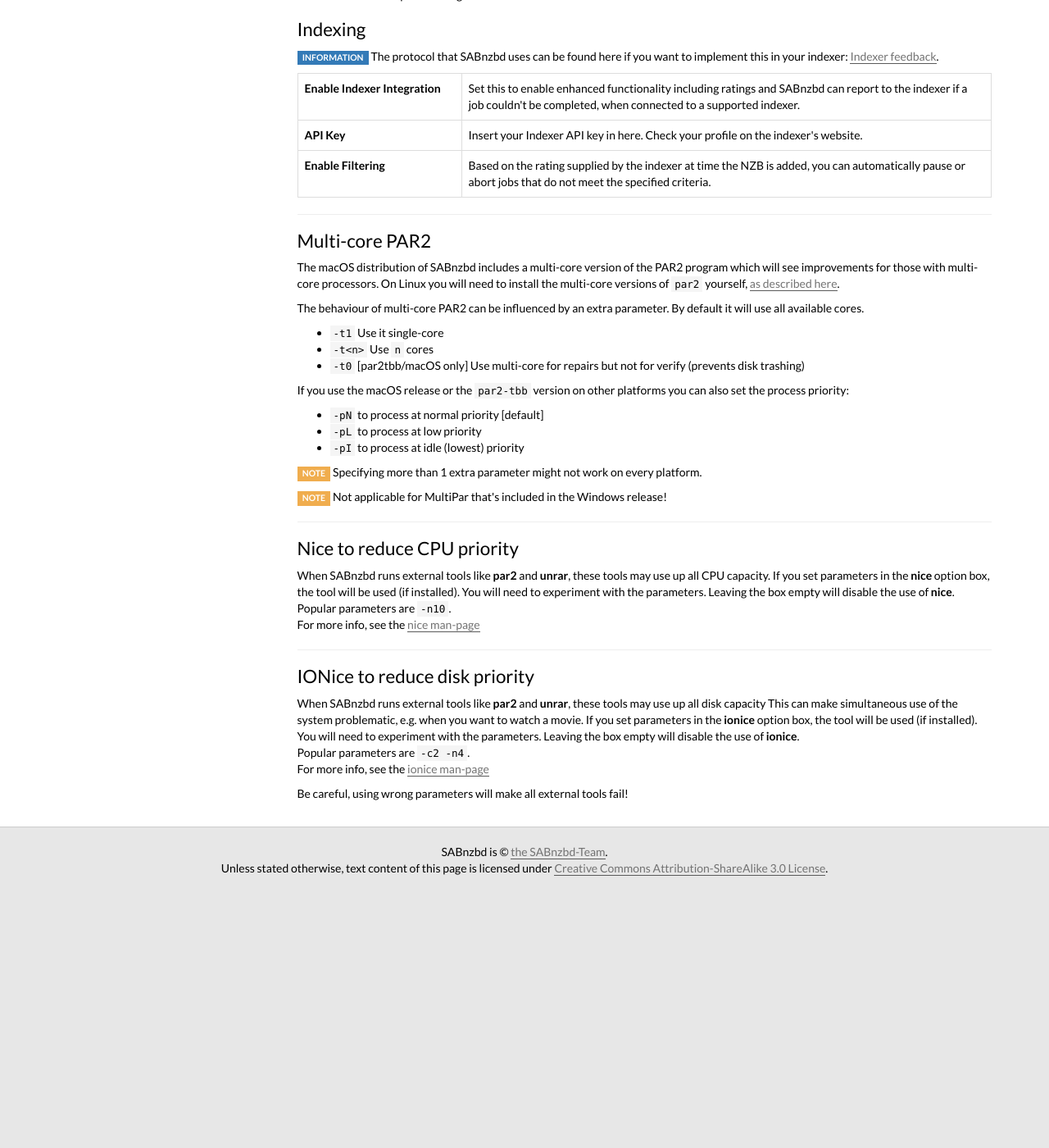
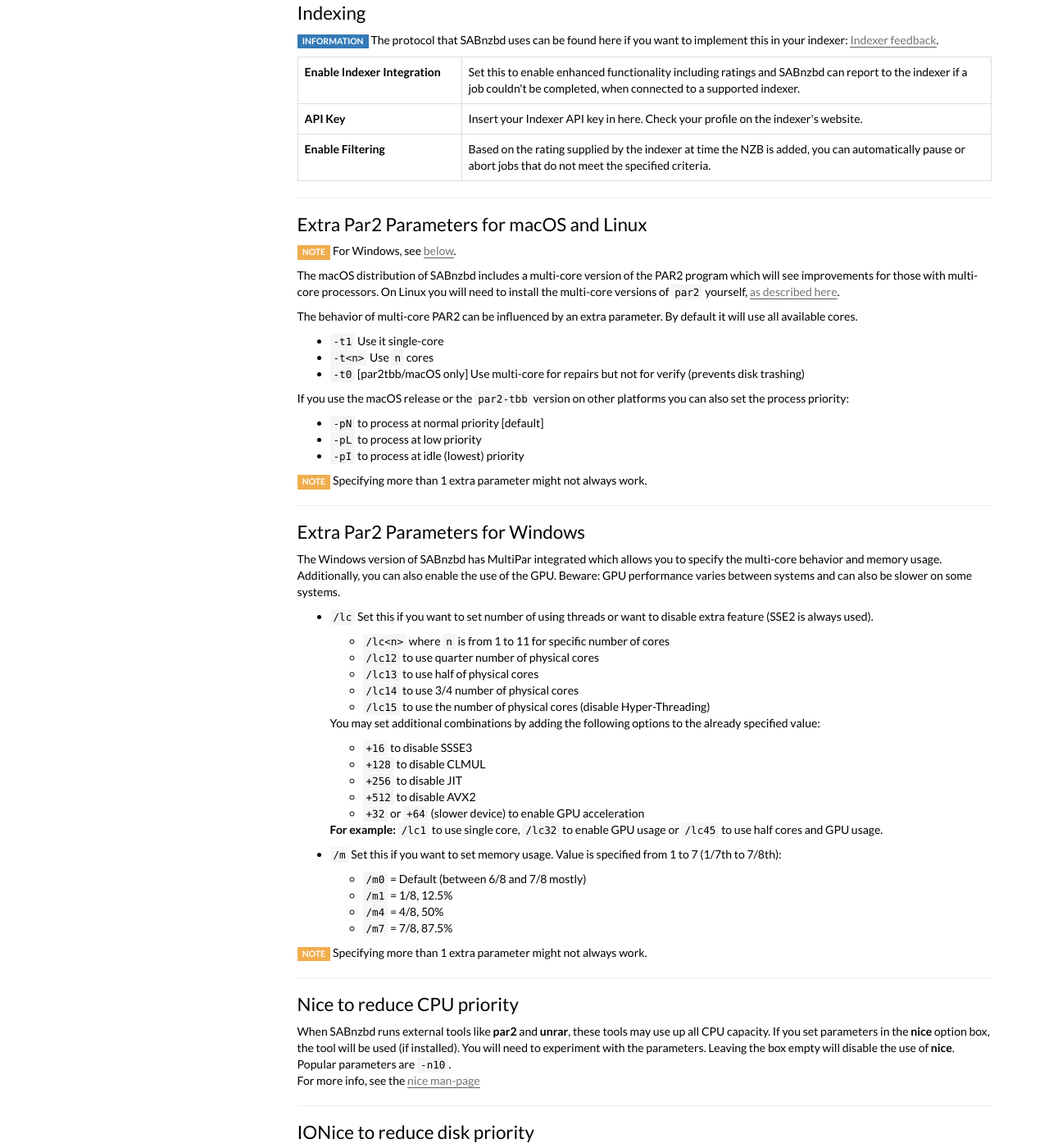
Before and after one commit to sabnzbd/sabnzbd.github.io, a Jekyll site: the page built from wiki/configuration/2.1/switches.html, in a window 1280 px wide and 1400 px high, scrolled down 3157 px. Shown: the whole window at 82% size. Built offline with Jekyll 4.4.1, drawn with Linux system fonts in a browser that asks for light colours; before the commit the page ends 4246 px from its top, so only the background shows below that; some of the changed text lies outside the part shown.

Commit message:
Add proper MultiPar information

```diff
--- a/wiki/configuration/2.1/switches.html
+++ b/wiki/configuration/2.1/switches.html
@@ -103,7 +103,7 @@
             <td><strong>Extra PAR2 parameters</strong></td>
             <td>
                 <p>Extra arguments that will be passed when running <code>par2</code> or MultiPar for verification and repair.</p>
-                <p>If you use macOS or <a href="/wiki/installation/multicore-par2">installed multicore-par2</a> on another platform you can for example <a href="#multi-core">specify the number of cores that should be used</a>.</p>
+                <p>Detailed information: <a href="#multi-core-multipar">Windows</a>, <a href="#multi-core">macOS and Linux</a>.</p>
             </td>
         </tr>
         <tr>
@@ -232,11 +232,11 @@
 
 <hr>
 
-<h2 id="multi-core"><span>Multi-core PAR2</span></h2>
-
+<h2 id="multi-core"><span>Extra Par2 Parameters for macOS and Linux</span></h2>
+<p><span class="label label-warning">NOTE</span> For Windows, see <a href="#multi-core-multipar">below</a>.</p>
 <p>The macOS distribution of SABnzbd includes a multi-core version of the PAR2 program which will see improvements for those with multi-core processors. On Linux you will need to install the multi-core versions of <code>par2</code> yourself, <a href="/wiki/installation/multicore-par2">as described here</a>.</p>
 
-<p>The behaviour of multi-core PAR2 can be influenced by an extra parameter. By default it will use all available cores.</p>
+<p>The behavior of multi-core PAR2 can be influenced by an extra parameter. By default it will use all available cores.</p>
 <ul>
     <li><code>-t1</code> Use it single-core</li>
     <li><code>-t&lt;n&gt;</code> Use <code>n</code> cores</li>
@@ -249,10 +249,46 @@
      <li><code>-pL</code> to process at low priority</li>
      <li><code>-pI</code> to process at idle (lowest) priority</li>
 </ul>
+<p><span class="label label-warning">NOTE</span> Specifying more than 1 extra parameter might not always work.</p>
 
-<p><span class="label label-warning">NOTE</span> Specifying more than 1 extra parameter might not work on every platform.</p>
 
-<p><span class="label label-warning">NOTE</span> Not applicable for MultiPar that's included in the Windows release!</p>
+<hr>
+<h2 id="multi-core-multipar"><span>Extra Par2 Parameters for Windows</span></h2>
+<p>The Windows version of SABnzbd has MultiPar integrated which allows you to specify the multi-core behavior and memory usage. Additionally, you can also enable the use of the GPU. Beware: GPU performance varies between systems and can also be slower on some systems.</p>
+
+<ul>
+    <li>
+        <p><code>/lc</code> Set this if you want to set number of using threads or want to disable extra feature (SSE2 is always used).</p>
+        <ul>
+            <li><code>/lc&lt;n&gt;</code> where <code>n</code> is from 1 to 11 for specific number of cores</li>
+            <li><code>/lc12</code> to use quarter number of physical cores</li>
+            <li><code>/lc13</code> to use half of physical cores</li>
+            <li><code>/lc14</code> to use 3/4 number of physical cores</li>
+            <li><code>/lc15</code> to use the number of physical cores (disable Hyper-Threading)</li>
+        </ul>
+        <p>You may set additional combinations by adding the following options to the already specified value:</p>
+        <ul>
+            <li><code>+16</code> to disable SSSE3</li>
+            <li><code>+128</code> to disable CLMUL</li>
+            <li><code>+256</code> to disable JIT</li>
+            <li><code>+512</code> to disable AVX2</li>
+            <li><code>+32</code> or <code>+64</code> (slower device) to enable GPU acceleration</li>
+        </ul>
+        <p><strong>For example:</strong> <code>/lc1</code> to use single core, <code>/lc32</code> to enable GPU usage or <code>/lc45</code> to use half cores and GPU usage.</p>
+    </li>
+    <li>
+        <p><code>/m</code> Set this if you want to set memory usage. Value is specified from 1 to 7 (1/7th to 7/8th):</p>
+        <ul>
+            <li><code>/m0</code> = Default (between 6/8 and 7/8 mostly)</li>
+            <li><code>/m1</code> = 1/8, 12.5%</li>
+            <li><code>/m4</code> = 4/8, 50%</li>
+            <li><code>/m7</code> = 7/8, 87.5%</li>
+        </ul>
+    </li>
+</ul>
+
+<p><span class="label label-warning">NOTE</span> Specifying more than 1 extra parameter might not always work.</p>
+
 
 <hr>
 <h2 id="toc8"><span>Nice to reduce CPU priority</span></h2>
```
